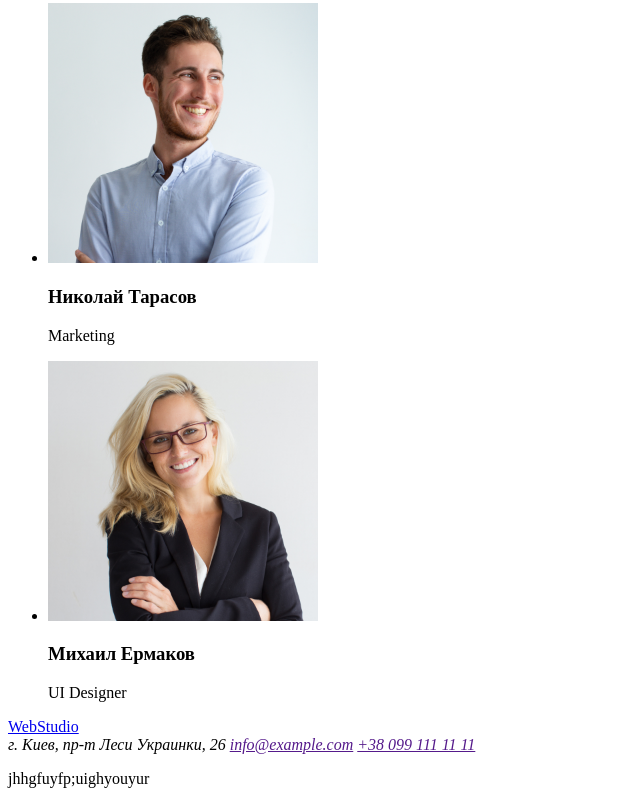
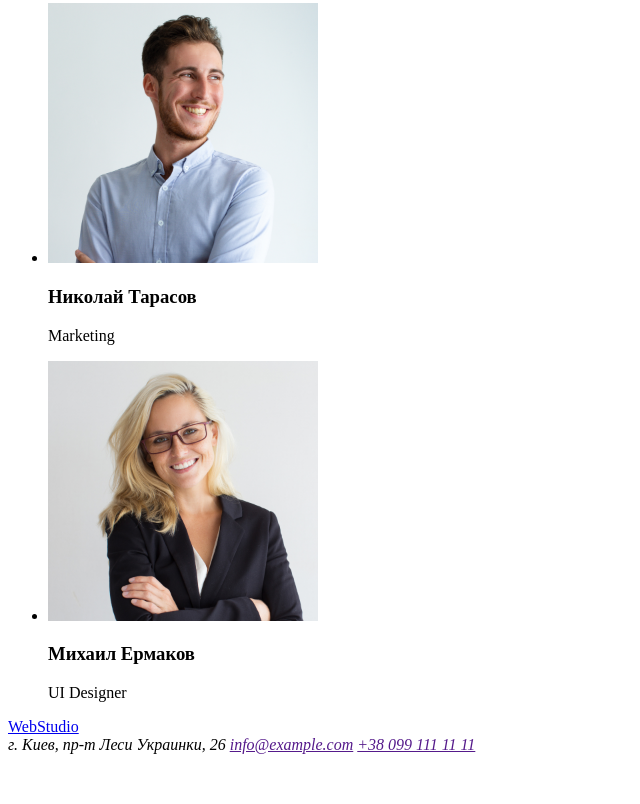
Before and after one commit to NataliaGribiniyk/html-hw-01, a plain HTML site: page index.html in a window 1280 px wide. Shown: the part 2282-3086 px from the top of the page, without its empty margins (0-640 px from the left). After the commit the page ends 3044 px from the top, so only its background shows below. Drawn offline with Linux system fonts and the light colour scheme.

Commit message:
deleted last p

```diff
--- a/index.html
+++ b/index.html
@@ -92,9 +92,6 @@
         </address>
 
      </footer>
-     <p>
-         jhhgfuyfp;uighyouyur
-     </p>
 
  </body>
  </html>
```
